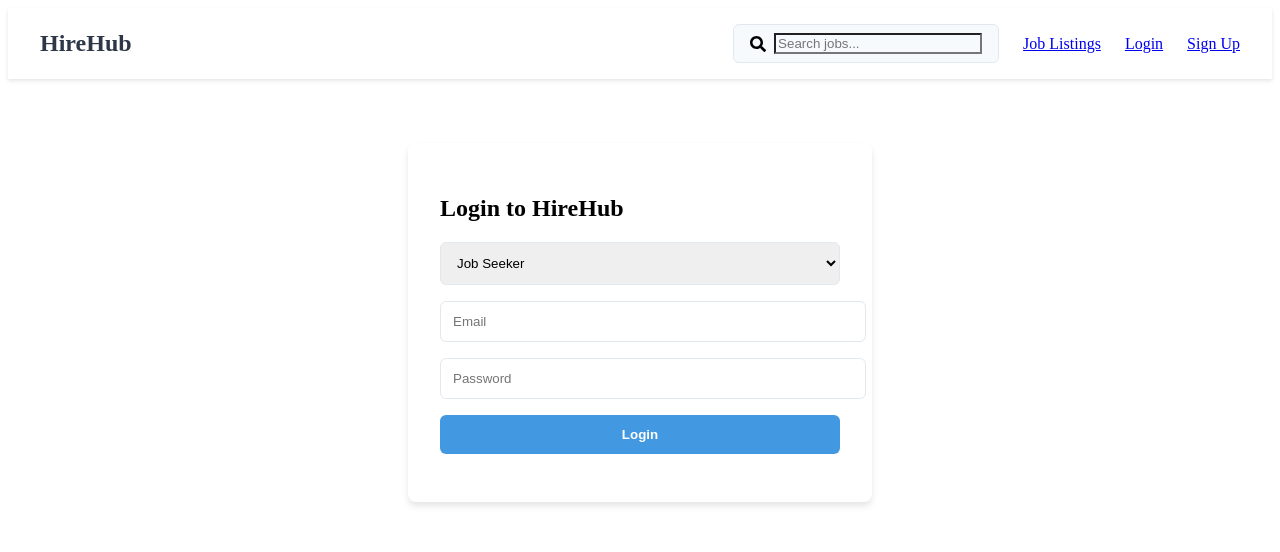
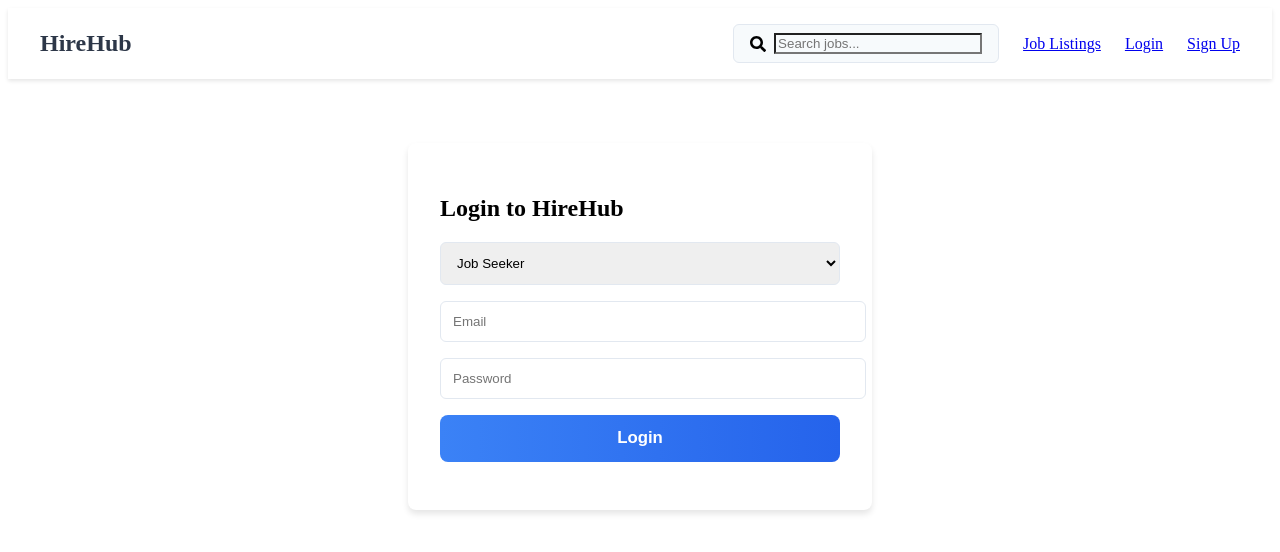
Before and after one commit to AkshatJain1817/HireHub, a React (Create React App) app in the folder client/: page /login in a window 1280 px wide. Shown: the top 552 px of the page. Built offline with nearby package versions, Linux system fonts and the light colour scheme.

Commit message:
Update ApplyJob.css

```diff
--- a/client/src/components/ApplyJob.css
+++ b/client/src/components/ApplyJob.css
@@ -1,60 +1,135 @@
+
 .apply-job {
-    max-width: 800px;
-    margin: 2rem auto;
-    padding: 1.5rem;
+    max-width: 850px;
+    margin: 3rem auto;
+    padding: 2rem;
+    background: linear-gradient(145deg, #ffffff, #f8fafc);
+    border-radius: 1rem;
+    box-shadow: 0 8px 24px rgba(0, 0, 0, 0.1);
+    transition: transform 0.3s ease;
+}
+
+.apply-job:hover {
+    transform: translateY(-5px);
 }
 
 .dropzone {
-    border: 2px dashed #4a5568;
-    border-radius: 0.5rem;
-    padding: 2rem;
+    border: 3px dashed #5a6b8c;
+    border-radius: 0.75rem;
+    padding: 2.5rem;
     text-align: center;
     cursor: pointer;
-    transition: all 0.3s ease;
-    margin-bottom: 1.5rem;
+    background: #f9fafb;
+    transition: all 0.4s ease;
+    margin-bottom: 2rem;
+    position: relative;
+    overflow: hidden;
 }
 
 .dropzone:hover {
-    border-color: #4299e1;
-    background-color: #f7fafc;
+    border-color: #3b82f6;
+    background: #e6f0fa;
+    transform: scale(1.02);
+}
+
+.dropzone::before {
+    content: '';
+    position: absolute;
+    top: 0;
+    left: 0;
+    width: 100%;
+    height: 100%;
+    background: radial-gradient(circle, rgba(59, 130, 246, 0.1), transparent);
+    opacity: 0;
+    transition: opacity 0.3s ease;
+}
+
+.dropzone:hover::before {
+    opacity: 1;
 }
 
 .dropzone p {
-    color: #718096;
+    color: #4b5563;
     margin: 0;
+    font-size: 1.1rem;
+    font-weight: 500;
 }
 
 button[type="submit"] {
-    background-color: #4299e1;
+    background: linear-gradient(to right, #3b82f6, #2563eb);
     color: white;
-    padding: 0.75rem 1.5rem;
+    padding: 0.85rem 1.75rem;
     border: none;
-    border-radius: 0.375rem;
+    border-radius: 0.5rem;
     cursor: pointer;
     width: 100%;
-    font-weight: 600;
-    transition: background-color 0.3s;
+    font-weight: 700;
+    font-size: 1.05rem;
+    transition: all 0.3s ease;
+    position: relative;
+    overflow: hidden;
 }
 
 button[type="submit"]:hover {
-    background-color: #3182ce;
+    background: linear-gradient(to right, #2563eb, #1d4ed8);
+    transform: translateY(-2px);
+    box-shadow: 0 4px 12px rgba(37, 99, 235, 0.3);
+}
+
+button[type="submit"]::after {
+    content: '';
+    position: absolute;
+    top: 50%;
+    left: 50%;
+    width: 0;
+    height: 0;
+    background: rgba(255, 255, 255, 0.3);
+    border-radius: 50%;
+    transform: translate(-50%, -50%);
+    transition: width 0.4s ease, height 0.4s ease;
+}
+
+button[type="submit"]:hover::after {
+    width: 200px;
+    height: 200px;
 }
 
 .error {
-    color: #e53e3e;
-    padding: 0.5rem;
-    background-color: #fff5f5;
-    border-radius: 0.375rem;
-    margin-bottom: 1rem;
+    color: #dc2626;
+    padding: 0.75rem;
+    background: #fef2f2;
+    border-radius: 0.5rem;
+    margin-bottom: 1.5rem;
+    font-weight: 500;
+    border-left: 4px solid #b91c1c;
+    animation: fadeIn 0.5s ease-in-out;
 }
 
 @media (max-width: 768px) {
     .apply-job {
-      padding: 1rem;
-      margin: 1rem;
+        padding: 1.5rem;
+        margin: 1.5rem;
+        border-radius: 0.75rem;
     }
 
     .dropzone {
-      padding: 1rem;
+        padding: 1.5rem;
+        border-width: 2px;
+    }
+
+    button[type="submit"] {
+        padding: 0.75rem 1.5rem;
+        font-size: 1rem;
     }
 }
+
+@keyframes fadeIn {
+    from {
+        opacity: 0;
+        transform: translateY(10px);
+    }
+    to {
+        opacity: 1;
+        transform: translateY(0);
+    }
+}
```
Lines whose indentation alone changed are shown as unchanged.
